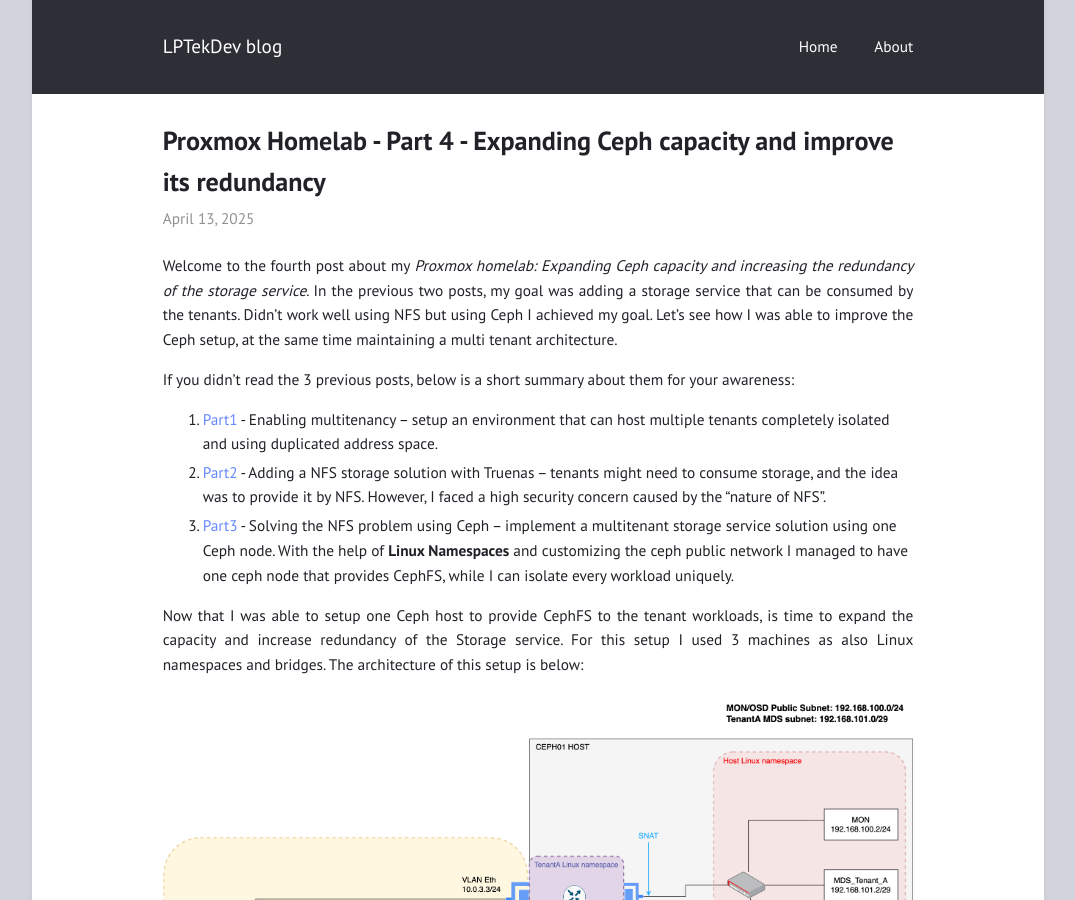
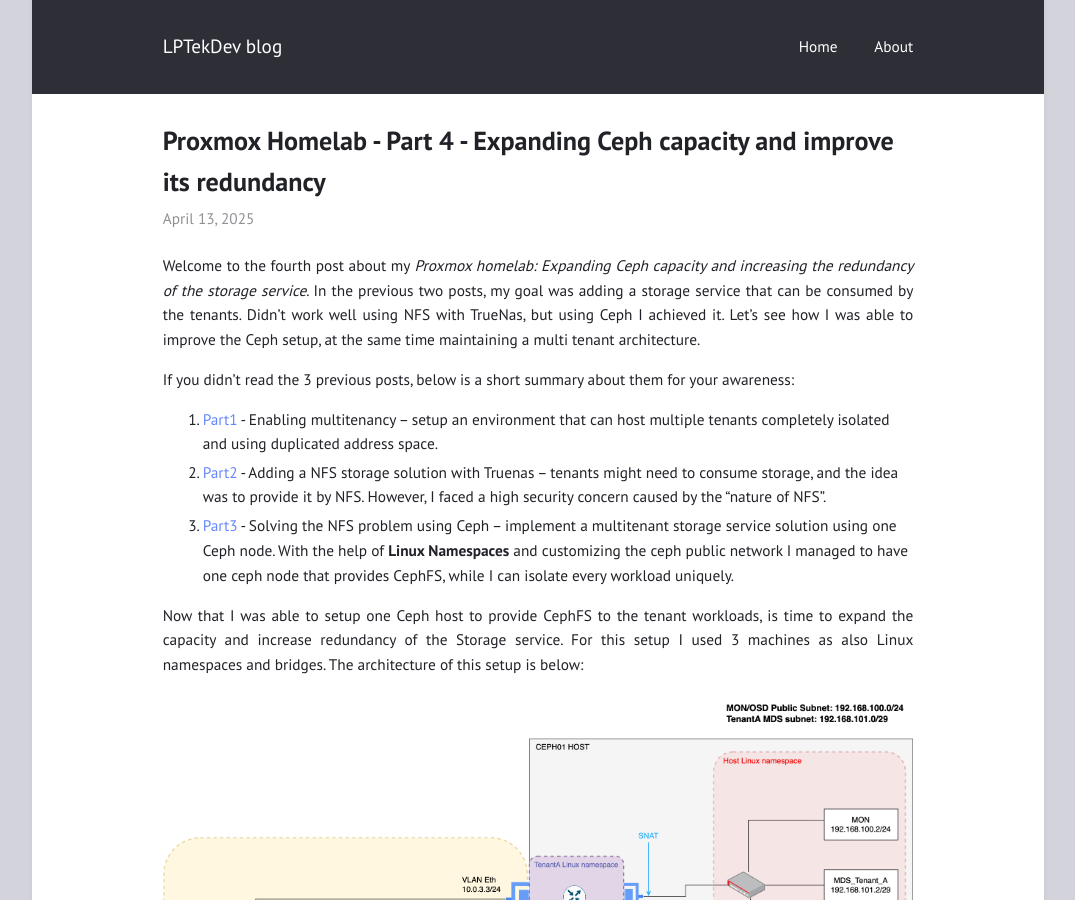
Before and after one commit to lptekdev/homelab, a Jekyll site: the page built from _posts/2025-04-13-proxmox-part4.md, in a window 1280 px wide and 900 px high. Shown: the whole window, without its empty margins (102-1177 px from the left). Built offline with Jekyll 4.4.1, drawn with Linux system fonts in a browser that asks for light colours.

Commit message:
minor fixes and improvements

```diff
--- a/_posts/2025-04-13-proxmox-part4.md
+++ b/_posts/2025-04-13-proxmox-part4.md
@@ -3,7 +3,7 @@ title:  "Proxmox Homelab - Part 4 - Expanding Ceph capacity and improve its redu
 layout: post
 ---
 
-Welcome to the fourth post about my *Proxmox homelab: Expanding Ceph capacity and increasing the redundancy of the storage service*. In the previous two posts, my goal was adding a storage service that can be consumed by the tenants. Didn’t work well using NFS but using Ceph I achieved my goal. Let’s see how I was able to improve the Ceph setup, at the same time maintaining a multi tenant architecture.
+Welcome to the fourth post about my *Proxmox homelab: Expanding Ceph capacity and increasing the redundancy of the storage service*. In the previous two posts, my goal was adding a storage service that can be consumed by the tenants. Didn’t work well using NFS with TrueNas, but using Ceph I achieved it. Let’s see how I was able to improve the Ceph setup, at the same time maintaining a multi tenant architecture.
 <!--more-->
 
 If you didn’t read the 3 previous posts, below is a short summary about them for your awareness:
```
